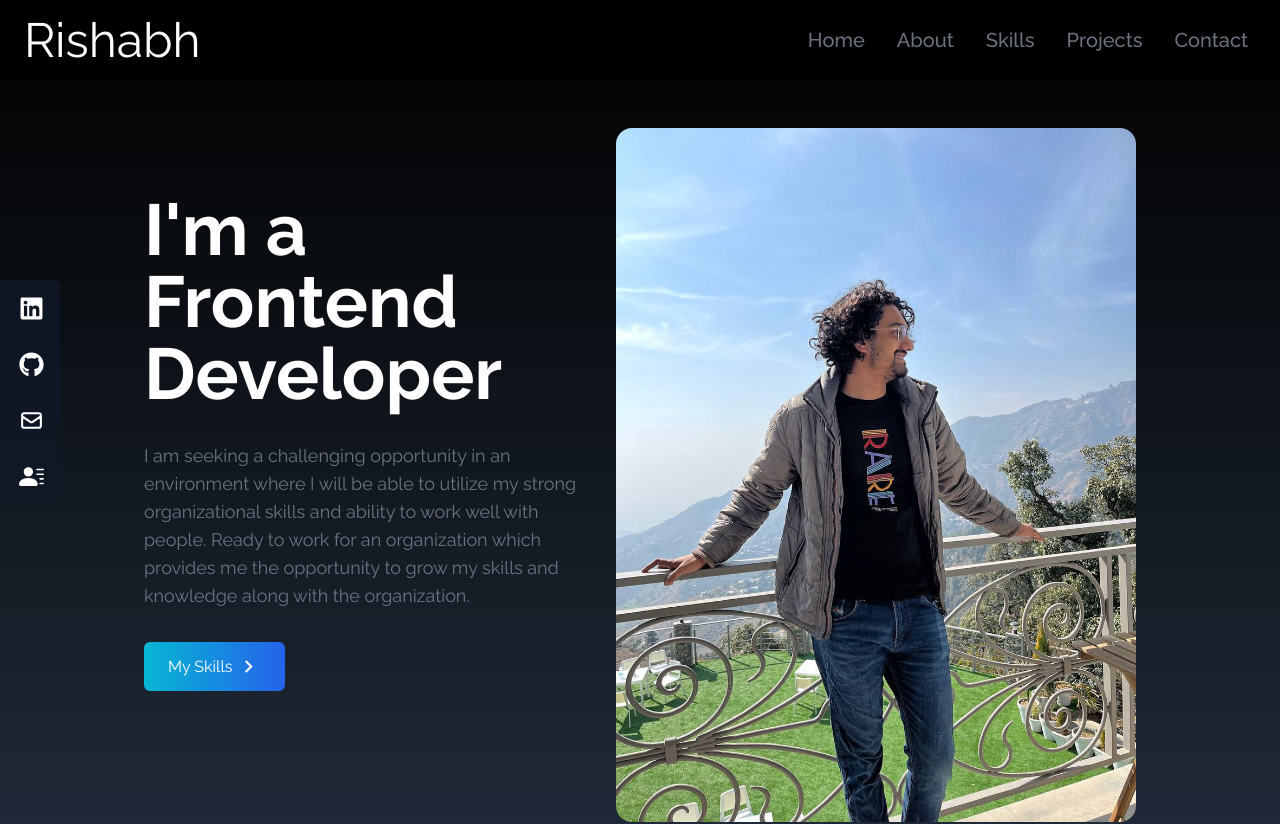
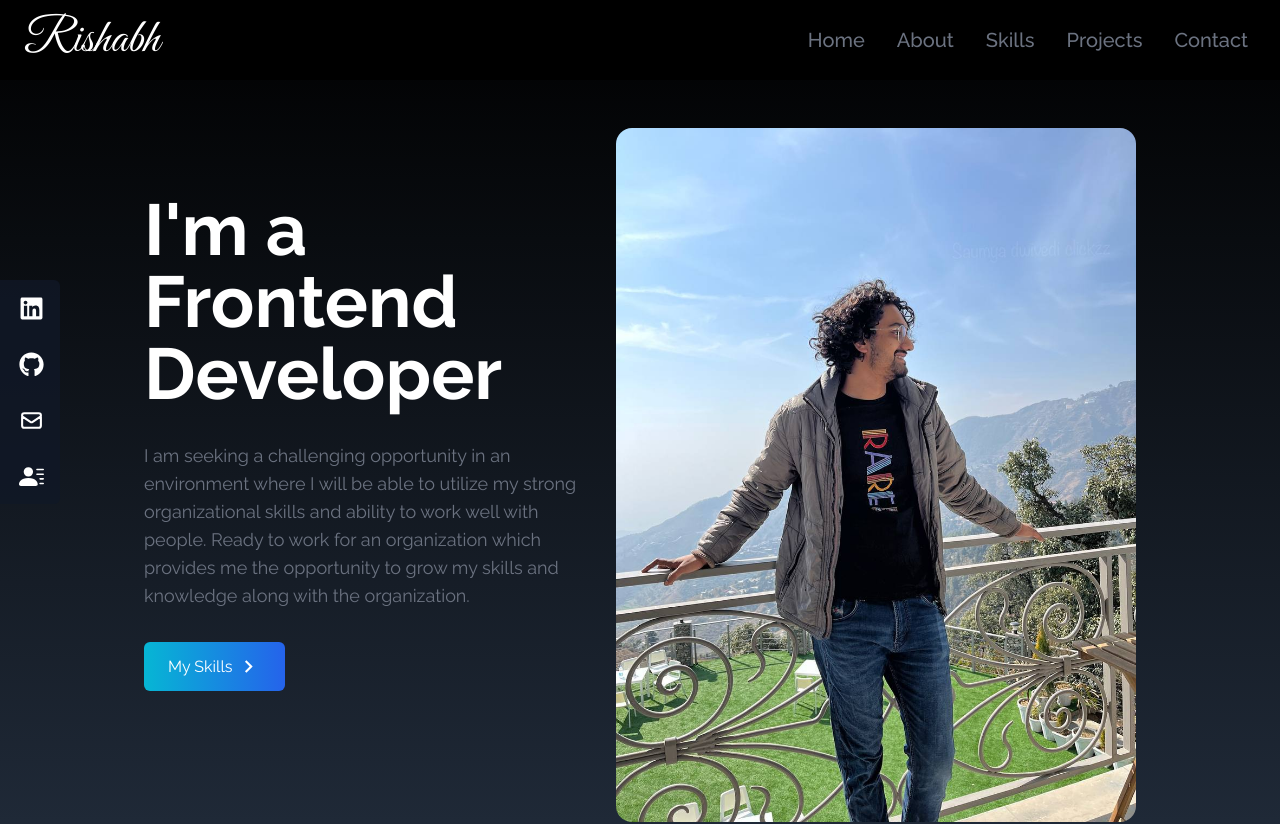
Before and after one commit to RishabhTripathy/Portfolio, a React (Create React App) app: page / in a window 1280 px wide. Shown: the top 824 px of the page. Built offline with nearby package versions, Linux system fonts and the light colour scheme.

Commit message:
Update tailwind.config.js

```diff
--- a/tailwind.config.js
+++ b/tailwind.config.js
@@ -6,12 +6,10 @@ module.exports = {
   theme: {
     extend: {},
 
-    fontFamily: {
-        sans: ["Poppins", "sans-serif"],
-        jost: ["Jost", "sans-serif"],
-
-        Montserrats: ["Montserrat", "sans-serif"],
-      },
+   fontFamily: {
+      signature:[ "Great Vibes"],
+     jost:  ['Jost','sans-serif'],
+    },
   },
   plugins: [require("daisyui")],
 }
```
